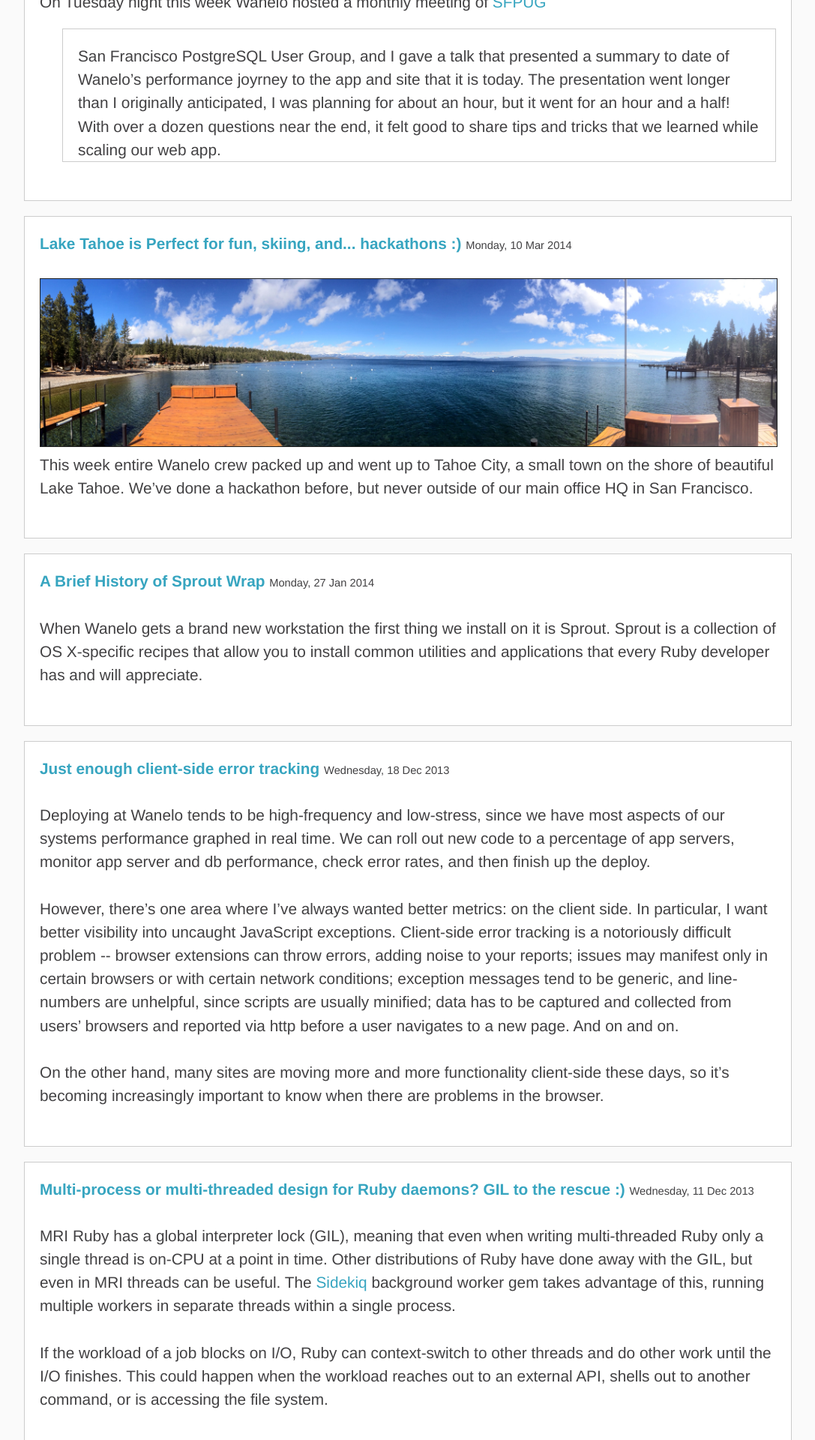
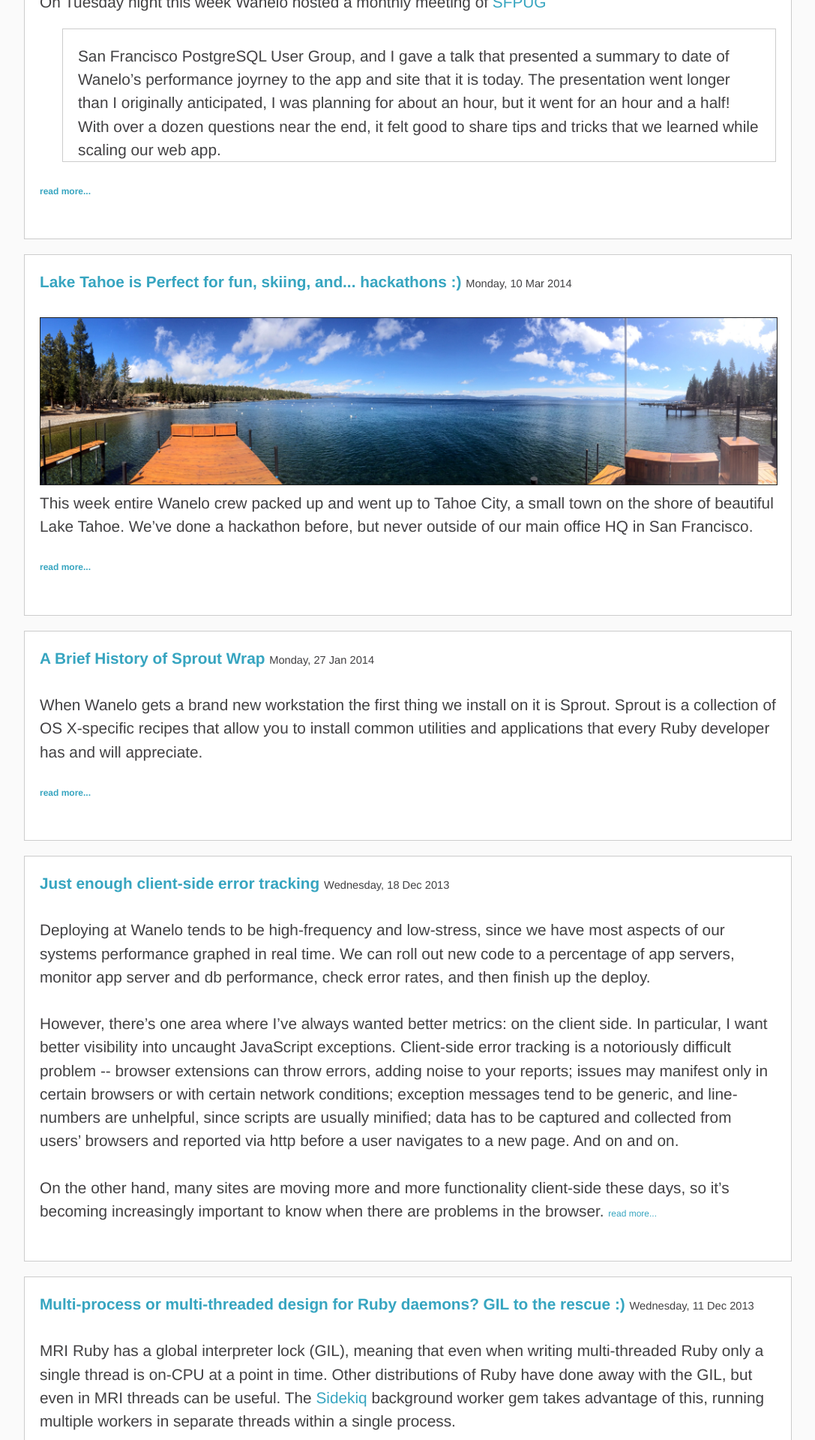
Before and after one commit to wanelo/wanelo.github.io, a Jekyll site: the page built from index.html, in a window 1280 px wide. Shown: the part 365-2285 px from the top of the page at 75% size, without its empty margins (96-1183 px from the left). Built offline with Jekyll 4.4.1, drawn with Linux system fonts in a browser that asks for light colours; some web fonts are replaced; Markdown is read by kramdown in place of the engine named in the settings; some of the changed text lies outside the part shown.

Commit message:
Adding "read more" to the index

```diff
--- a/index.html
+++ b/index.html
@@ -9,7 +9,11 @@ layout: default
   {% for post in site.posts %}
     <li>
       <a href="{{ post.url }}">{{ post.title }}</a> <span class="date">{{post.date |  date: "%A, %d %b %Y" }}</span><br /><br />
-        <blockquote>{{ post.excerpt }}</blockquote>
+        <blockquote>
+           {{ post.excerpt }}
+           <a class="read-more" href="{{ post.url }}">read more... </a>
+        </blockquote>
+
         <br />
     </li>
   {% endfor %}
--- a/stylesheets/stylesheet.css
+++ b/stylesheets/stylesheet.css
@@ -378,6 +378,10 @@ footer a:hover {
     font-size: 11px !important;
 }
 
+.read-more {
+    font-size: 12px !important;
+}
+
 .clearfix {display: inline-block;}
 * html .clearfix {height: 1%;}
 .clearfix {display: block;}
```
Also changed, not shown: 2 other files.
